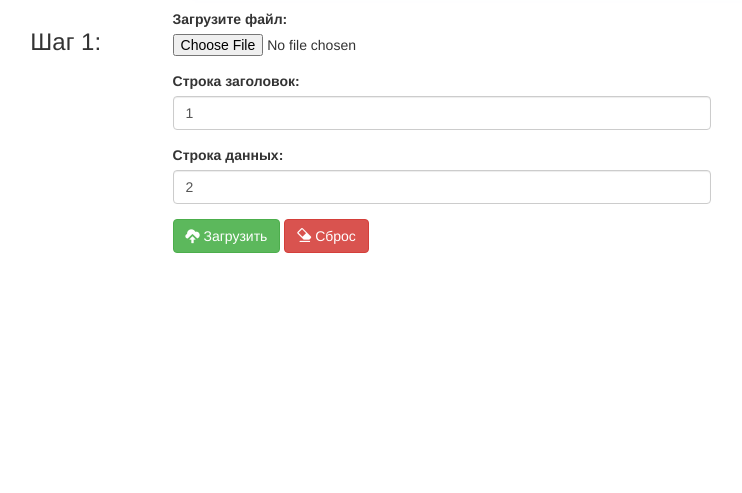
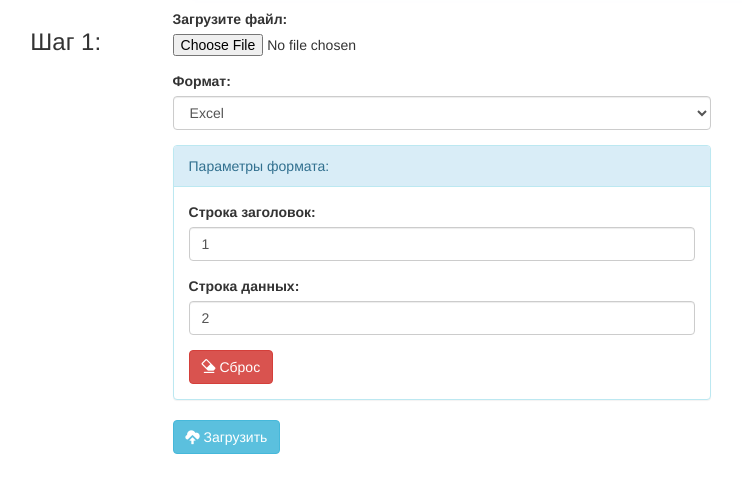
Before and after one commit to DQST/price, a Django app: page /price/upload/ in a window 1280 px wide. Shown: the part 51-544 px from the top of the page, without its empty margins (198-940 px from the left). Run offline with Django 3.2, Linux system fonts and the light colour scheme; a user stored in the database is signed in; some libraries are stand-ins or nearby versions.

Commit message:
Big update.

```diff
--- a/main_site/form.py
+++ b/main_site/form.py
@@ -16,6 +16,7 @@ class DocumentForm(forms.Form):
 	file = forms.FileField()
 	row_head_offset = forms.IntegerField()
 	row_data_offset = forms.IntegerField()
+	file_format = forms.CharField()
 
 
 class ImportForm(forms.Form):
--- a/main_site/views.py
+++ b/main_site/views.py
@@ -97,33 +97,58 @@ class ImportView(View):
 		from .convert import ToXML, XLStoXLSX
 		import transliterate
 		from transliterate import slugify, detect_language
+		import xml.etree.ElementTree as et
+		import base64
 
 		form = DocumentForm(request.POST, request.FILES)
 		if form.is_valid():
 			file = form.cleaned_data.get('file')
 			head_offset = form.cleaned_data.get('row_head_offset')
 			data_offset = form.cleaned_data.get('row_data_offset')
+			file_format = form.cleaned_data.get('file_format')
 
 			newdoc = Documents(docfile=file)
 			newdoc.save()
 
 			path = '%s%s' % (settings.MEDIA_ROOT, newdoc.docfile.name)
-			name, ext = self.get_info(path)
+			if file_format == 'excel':
+				name, ext = self.get_info(path)
 
-			if ext == 'xls':
-				xls_file = XLStoXLSX(path)
-				path = path.replace('xls', 'xlsx')
-				xls_file.save(path)
+				if ext == 'xls':
+					xls_file = XLStoXLSX(path)
+					path = path.replace('xls', 'xlsx')
+					xls_file.save(path)
 
-			xml = ToXML(path, head_offset, data_offset)
-			xml.save(path.replace('xlsx', 'xml'))
+				xml = ToXML(path, head_offset, data_offset)
+				xml.save(path.replace('xlsx', 'xml'))
 
-			return render(request, 'main_site/import2.html', {
-				'categories_list': Categories.objects.all(),
-				'file_name': name+'.'+ext,
-				'file_size': file.size,
-				'headers': xml.headers,
-			})
+				return render(request, 'main_site/import2.html', {
+					'categories_list': Categories.objects.all(),
+					'file_name': name+'.'+ext,
+					'file_size': file.size,
+					'headers': xml.headers,
+				})
+			elif file_format == 'xml':
+				columns = {'id':'articul','name':'name', 'customerId': 'dealer', 'price': 'recomend_price'}
+				tree = et.parse(path)
+				root = tree.getroot()
+				for table in root.findall('database/table'):
+					p = Products()
+					for col in table.findall('column'):
+						col_name = col.get('name')
+						if col_name in columns.keys():
+							if col_name == 'customerId':
+								dealer = base64.b64decode(col.text.encode()).decode()
+								if not Dealer.objects.filter(name=dealer).exists():
+									Dealer.objects.create(name=dealer)
+								dealer = Dealer.objects.get(name=dealer)
+								p.dealer = dealer
+								p.producer = dealer
+							else:
+								column = columns[col_name]
+								p.__dict__[column] = col.text
+					p.save()
+				return redirect('/price/')
 		return render(request, 'main_site/import.html', {'errors': form.errors})
 
 	def get(self, request):
--- a/templates/base.html
+++ b/templates/base.html
@@ -30,6 +30,7 @@
 				var connections = $('#connections');
 				var file_headers = $('#file-headers');
 				var json_object = {};
+				var last = '';
 				$('#connect-button').click(function() {
 					if($('#std-headers').val() != '' && file_headers.val() != '')
 					{
@@ -45,6 +46,18 @@
 					connections.empty();
 					$('#sumbit-button').prop('disabled', true);
 				});
+				$('select[name=file-format]').change(function() {
+					var group = '';
+					$('select option:selected').each(function() {
+						group = $(this).attr('group');
+						if(last != '') {
+							$('#'+group).css('display', 'block');
+							$('#'+last).css('display', 'none');
+						}
+						last = group;
+						$('input[name="file_format"]').val($(this).attr('value'));
+					});
+				}).trigger('change');
 				$('#category-add').click(function() {
 					$("#modal-window").modal();
 				});
--- a/templates/main_site/import.html
+++ b/templates/main_site/import.html
@@ -18,6 +18,18 @@
 					<input name="file" type="file" required>
 				</div>
 				<div class="form-group">
+					<label>Формат:</label>
+					<select name="file-format" class="form-control">
+						<option value="excel" group="group-one">Excel</option>
+						<option value="xml" group="group-two">XML</option>
+					</select>
+				</div>
+				<input type="hidden" name="file_format" value="excel"></input>
+				<div class="panel panel-info">
+					<div class="panel-heading">Параметры формата:</div>
+					<div class="panel-body">
+						<div id="group-one" style="display: block;">
+							<div class="form-group">
 								<label>Строка заголовок:</label>
 								<input class="form-control" name="row_head_offset" type="number" min="1" value="1" required/>
 							</div>
@@ -25,14 +37,18 @@
 								<label>Строка данных:</label>
 								<input class="form-control" name="row_data_offset" type="number" min="2" value="2" required/>
 							</div>
-				<div class="form-group">
-					<button type="submit" class="btn btn-success">
-						<span class="glyphicon glyphicon-cloud-upload"></span> Загрузить
-					</button>
 							<button type="reset" id="reset-button" class="btn btn-danger">
 								<span class="glyphicon glyphicon-erase"></span> Сброс
 							</button>
 						</div>
+						<div id="group-two" style="display: none;">
+							<p class="form-control-static">Для этого формата нет настраиваемых параметров</p>
+						</div>
+					</div>
+				</div>
+				<button type="submit" class="btn btn-info">
+					<span class="glyphicon glyphicon-cloud-upload"></span> Загрузить
+				</button>
 			</form>
 		</div>
 		<div class="col-md-2"></div>
```
Lines whose indentation alone changed are shown as unchanged.
